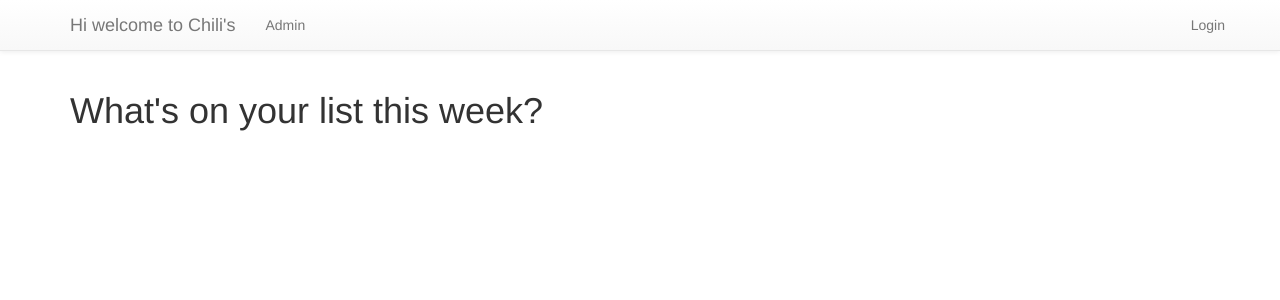
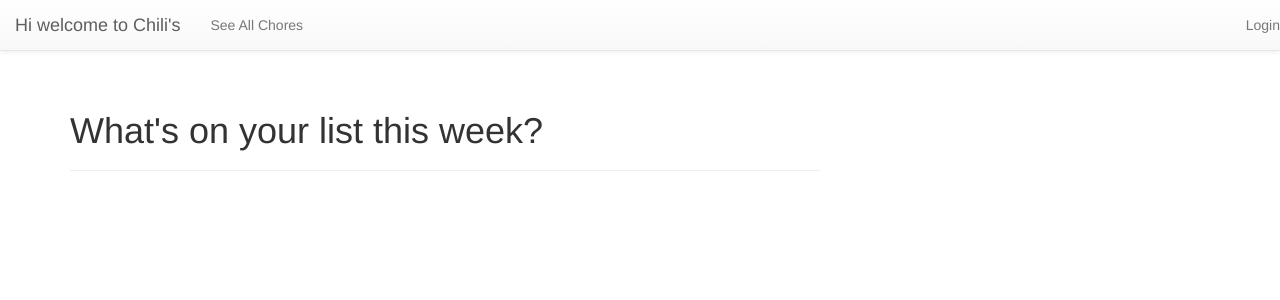
Before and after one commit to malaika-chandler/django-chore-tracker, a Django app: page / in a window 1280 px wide. Shown: the top 300 px of the page. Run offline with Django 3.2, Linux system fonts and the light colour scheme; data that the repository does not hold is empty; some libraries are stand-ins or nearby versions.

Commit message:
Bootstrap changes to templates

```diff
--- a/chores/templates/chores/chore_list.html
+++ b/chores/templates/chores/chore_list.html
@@ -1,16 +1,27 @@
 {% extends "chores/chores_base.html" %}
 
-{% block chore_content %}
-
-<h1>What's on your list this week?</h1>
-<ul>
-    {% for chore in chore_list %}
-    <h2><li>
-        <a href="{% url 'chores:chore_detail' pk=chore.pk %}">
-            {{ chore.name }} coming up on {{ chore.instances.all.0.datetime|date:'Y-m-d \a\t H:m:s' }}
-        </a>
-    </li></h2>
-    {% endfor %}
-</ul>
+{% block prechore %}
 
 {% endblock %}
+
+{% block chore_content %}
+<div class="col-md-8">
+<div class="page-header">
+    <h1>What's on your list this week?</h1>
+</div>
+<div class="list-group">
+    {% for chore in chore_list %}
+        <a class="list-group-item" href="{% url 'chores:chore_detail' pk=chore.pk %}">
+            <h4 class="list-group-item-heading">
+                {{ chore.name }}
+            </h4>
+            <p class="list-group-item-text">
+                Coming up on {{ chore.instances.all.0.datetime|date:'Y-m-d \a\t H:m:s' }}
+                <br>
+                {{ chore.description }}
+            </p>
+        </a>
+    {% endfor %}
+</div>
+</div>
+{% endblock %}
--- a/chores/templates/chores/chores_base.html
+++ b/chores/templates/chores/chores_base.html
@@ -2,12 +2,10 @@
 
 {% block body_block %}
 
-<div class="container">
-    <div class="row">
-        {% block prechore %}{% endblock %}
-        {% block chore_content %}{% endblock %}
-        {% block postchore %}{% endblock %}
-    </div>
+<div class="row">
+    {% block prechore %}{% endblock %}
+    {% block chore_content %}{% endblock %}
+    {% block postchore %}{% endblock %}
 </div>
 
 {% endblock %}
--- a/chores/urls.py
+++ b/chores/urls.py
@@ -5,6 +5,7 @@
 
 urlpatterns = [
     path('', views.ChoreListView.as_view(), name='chore_list'),
+    path('<slug:filter>/', views.ChoreListView.as_view(), name='total_chore_list'),
     path('chore/<int:pk>', views.ChoreDetailView.as_view(), name='chore_detail'),
     path('chore/new/', views.submit_new_chore, name='chore_new'),
     path('chore/<int:pk>/edit/', views.edit_chore, name='chore_edit'),
--- a/chores/views.py
+++ b/chores/views.py
@@ -14,13 +14,13 @@
     template_name = 'chores/chore_list.html'
 
     def get_queryset(self):
-        # if self.kwargs['']:
+        if self.kwargs.get('filter', '') == 'all':
+            return models.Chore.objects.all()
+
         now = timezone.now()
         week_later = now + timedelta(days=7)
         return models.Chore.objects.filter(
             instances__datetime__range=(now, week_later), instances__done=False).order_by('instances__datetime')
-
-        # return models.Chore.objects.all()
 
 
 class ChoreDetailView(generic.DetailView):
--- a/templates/base.html
+++ b/templates/base.html
@@ -3,6 +3,7 @@
 <html>
 <head>
     <meta charset="UTF-8">
+    <meta name="viewport" content="width=device-width, initial-scale=1">
     <title>Chores</title>
     <!-- Latest compiled and minified CSS -->
     <link rel="stylesheet" href="https://maxcdn.bootstrapcdn.com/bootstrap/3.3.7/css/bootstrap.min.css" integrity="sha384-BVYiiSIFeK1dGmJRAkycuHAHRg32OmUcww7on3RYdg4Va+PmSTsz/K68vbdEjh4u" crossorigin="anonymous">
@@ -23,14 +24,44 @@
     <link rel="stylesheet" href="{% static 'css/master.css' %}">
 </head>
 <body>
-<nav class="navbar navbar-default navbar-static-top navbar-expand-lg navbar-light bg-light">
-    <div class="container">
+<nav class="navbar navbar-default navbar-static-top">
+    <div class="container-fluid">
+        <!-- Brand and toggle get grouped for better mobile display -->
+        <div class="navbar-header">
+            <button type="button"
+                    class="navbar-toggle collapsed"
+                    data-toggle="collapse"
+                    data-target="#base-navbar-collapse-1"
+                    aria-expanded="false">
+                <span class="sr-only">Toggle navigation</span>
+                <span class="icon-bar"></span>
+                <span class="icon-bar"></span>
+                <span class="icon-bar"></span>
+            </button>
             <a class="navbar-brand" href="{% url 'chores:chore_list' %}">Hi welcome to Chili's</a>
+        </div>
+        <!-- Collect the nav links, forms, and other content for toggling -->
+        <div class="collapse navbar-collapse" id="base-navbar-collapse-1">
             <ul class="nav navbar-nav">
-            <li class="nav-item"><a class="nav-link" href="{% url 'admin:index' %}">Admin</a></li>
+<!--                <li class="nav-item"><a class="nav-link" href="{% url 'admin:index' %}">Admin</a></li>-->
+                <li><a href="{% url 'chores:total_chore_list' filter='all' %}">See All Chores</a></li>
+<!--                <li><a href="#">Link</a></li>-->
+<!--                <li class="dropdown">-->
+<!--                    <a href="#" class="dropdown-toggle" data-toggle="dropdown" role="button" aria-haspopup="true" aria-expanded="false">Dropdown <span class="caret"></span></a>-->
+<!--                    <ul class="dropdown-menu">-->
+<!--                        <li><a href="#">Action</a></li>-->
+<!--                        <li><a href="#">Another action</a></li>-->
+<!--                        <li><a href="#">Something else here</a></li>-->
+<!--                        <li role="separator" class="divider"></li>-->
+<!--                        <li><a href="#">Separated link</a></li>-->
+<!--                        <li role="separator" class="divider"></li>-->
+<!--                        <li><a href="#">One more separated link</a></li>-->
+<!--                    </ul>-->
+<!--                </li>-->
             </ul>
-
             <ul class="nav navbar-nav navbar-right">
+<!--                <li><a href="#">Link</a></li>-->
+<!--                <li><a href="#">Link</a></li>-->
                 {% if user.is_authenticated %}
                 <li class="nav-item"><a class="nav-link" href="{% url 'chores:chore_new' %}">New Chore</a></li>
                 <li class="nav-item"><a class="nav-link" href="{% url 'logout' %}">Logout</a></li>
@@ -38,7 +69,20 @@
                 {% else %}
                 <li class="nav-item"><a class="nav-link navbar-right" href="{% url 'login' %}"><span>Login</span></a></li>
                 {% endif %}
+<!--                <li class="dropdown">-->
+<!--                    <a href="#" class="dropdown-toggle" data-toggle="dropdown" role="button" aria-haspopup="true" aria-expanded="false">Dropdown <span class="caret"></span></a>-->
+<!--                    <ul class="dropdown-menu">-->
+<!--                        <li><a href="#">Action</a></li>-->
+<!--                        <li><a href="#">Another action</a></li>-->
+<!--                        <li><a href="#">Something else here</a></li>-->
+<!--                        <li role="separator" class="divider"></li>-->
+<!--                        <li><a href="#">Separated link</a></li>-->
+<!--                    </ul>-->
+<!--                </li>-->
             </ul>
+        </div>
+<!--        vv-->
+
     </div>
 </nav>
 <div class="container">
```
Also changed, not shown: chores/templates/chores/chore_detail.html (+12 -7 lines), chores/templates/chores/create_chore_form.html (+7 -5 lines). Lines whose indentation alone changed are shown as unchanged.
